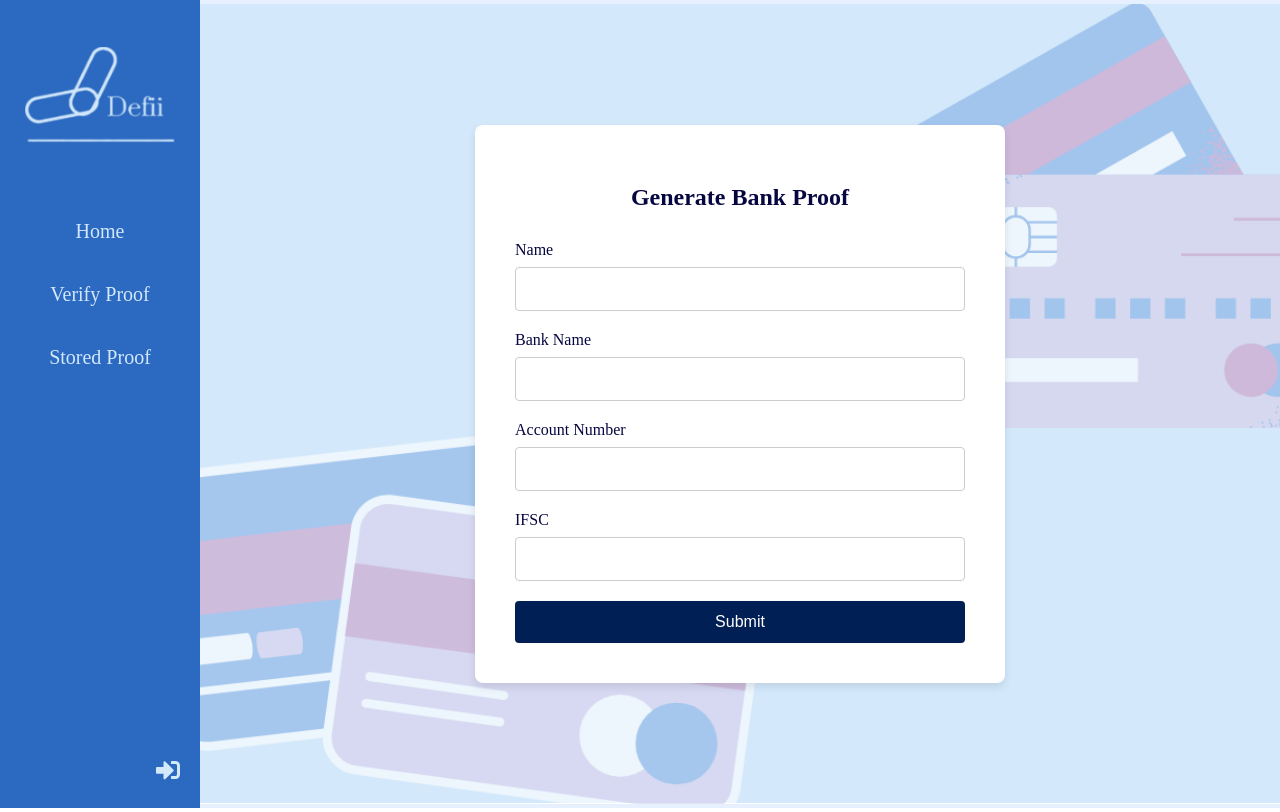
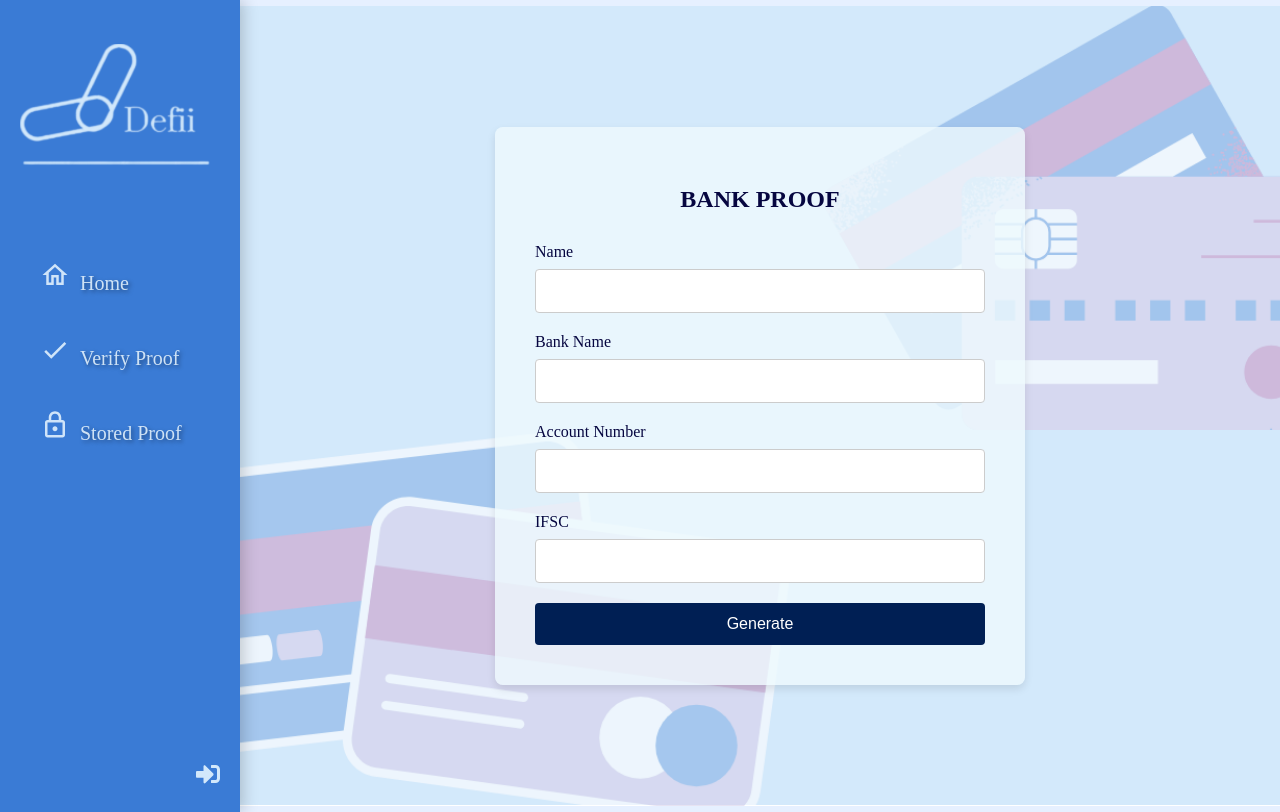
Before and after one commit to biscuitdey/openBankingZKApp, a Next.js app: page / in a window 1280 px wide. Built offline with nearby package versions, Linux system fonts and the light colour scheme.

Commit message:
Change texts

```diff
--- a/package.json
+++ b/package.json
@@ -9,6 +9,11 @@
     "lint": "next lint"
   },
   "dependencies": {
+    "@emotion/react": "^11.11.4",
+    "@emotion/styled": "^11.11.5",
+    "@material-ui/icons": "^4.11.3",
+    "@mui/icons-material": "^5.15.20",
+    "@mui/material": "^5.15.20",
     "next": "14.2.4",
     "react": "^18",
     "react-dom": "^18",
--- a/src/components/Form.tsx
+++ b/src/components/Form.tsx
@@ -12,7 +12,7 @@ const BackgroundContainer = styled.div`
 `;
 
 const FormContainer = styled.div`
-  background: white;
+  background-color: rgba(239, 250, 254, 0.8); /* Increase transparency */
   padding: 40px;
   border-radius: 8px;
   box-shadow: 0 4px 8px rgba(0, 0, 0, 0.1);
@@ -76,7 +76,7 @@ const Form: React.FC = () => {
   return (
     <BackgroundContainer>
       <FormContainer>
-        <Title>Generate Bank Proof</Title>
+        <Title>BANK PROOF</Title>
         <FormGroup>
           <Label>Name</Label>
           <Input
@@ -109,7 +109,7 @@ const Form: React.FC = () => {
             onChange={(e) => setIfsc(e.target.value)}
           />
         </FormGroup>
-        <Button onClick={handleSubmit}>Submit</Button>
+        <Button onClick={handleSubmit}>Generate</Button>
       </FormContainer>
     </BackgroundContainer>
   );
--- a/src/components/Layout.tsx
+++ b/src/components/Layout.tsx
@@ -1,25 +1,67 @@
 import styled from "styled-components";
 import React, { ReactNode } from "react";
 import Image from "next/image"; // Import the Image component from Next.js
-import { FaSignInAlt } from "react-icons/fa";
+import { FaSignInAlt, FaHome, FaCheck, FaLock } from "react-icons/fa";
+import HomeOutlinedIcon from "@mui/icons-material/HomeOutlined";
+import CheckOutlinedIcon from "@mui/icons-material/CheckOutlined";
+import LockOutlinedIcon from "@mui/icons-material/LockOutlined";
 
 const Sidebar = styled.div`
-  width: 200px;
-  height: 96vh;
-  background-color: #2c69c0;
+  width: 240px; // Increase the width for a more spacious design
+  height: 94vh;
+  background-color: #3a7bd5; // Use a different color for a fresh look
   display: flex;
   flex-direction: column;
-  align-items: center;
-  padding: 20px 0;
-  position: relative; /* Ensure the Sidebar is relative to position the login icon */
+  align-items: flex-start;
+  padding: 30px 0; // Increase the padding for a more spacious design
+  position: relative;
+  box-shadow: 3px 0 15px rgba(0, 0, 0, 0.2); // Use a darker box-shadow for more depth
+`;
+
+const LogoContainer = styled.div`
+  width: 190px; /* Reduced size for better proportion */
+  height: 190px;
+  margin-bottom: 40px; /* Slightly reduced margin */
+  margin-top: -20px;
+  position: relative;
+  margin-left: 20px;
+`;
+
+const IconWrapper = styled.span`
+  margin-right: 10px; /* Adjust icon margin */
+  padding-top: 40px;
+`;
+
+const NavLink = styled.a`
+  color: rgba(234, 247, 255, 0.85); // Use a lighter color for better contrast
+  margin: 20px 0; // Increase the margin for a more spacious design
+  cursor: pointer;
+  text-decoration: none;
+  font-size: 20px; // Increase the font size for better readability
+  font-family: "Prata", serif; // Apply Prata font
+  transition: all 0.3s ease;
+  text-shadow: 2px 2px 4px rgba(0, 0, 0, 0.4);
+  justify-content: flex-start; /* Align items to the right */
+  padding-left: 40px; /* Add padding to the left */
+
+  &:hover {
+    color: #ffffff;
+    text-decoration: underline;
+  }
 `;
 
 const LoginIcon = styled.div`
   position: absolute;
   bottom: 20px;
   right: 20px;
-  color: #d2e8fb;
+  color: #d2e8fb; /* Adjusted icon color */
   font-size: 24px;
+  cursor: pointer;
+  transition: all 0.3s ease; /* Smooth transition on hover */
+
+  &:hover {
+    transform: scale(1.1); /* Scale up on hover */
+  }
 `;
 
 const Main = styled.div`
@@ -32,26 +74,6 @@ const Main = styled.div`
 
 const Container = styled.div`
   display: flex;
-`;
-
-const NavLink = styled.a`
-  color: #d2e8fb;
-  margin: 20px 0; // Increase margin to move text downwards by 2 points
-  cursor: pointer;
-  text-decoration: none;
-  font-size: 20px; // Increase font size by 2 points
-  font-family: "Prata", serif; // Apply Prata font
-
-  &:hover {
-    text-decoration: underline;
-  }
-`;
-
-const LogoContainer = styled.div`
-  width: 150px;
-  height: 150px;
-  margin-bottom: 30px;
-  position: relative;
 `;
 
 interface LayoutProps {
@@ -71,9 +93,25 @@ const Layout: React.FC<LayoutProps> = ({ children }) => {
           />
         </LogoContainer>
 
-        <NavLink>Home</NavLink>
-        <NavLink>Verify Proof</NavLink>
-        <NavLink>Stored Proof</NavLink>
+        <NavLink>
+          <IconWrapper>
+            <HomeOutlinedIcon sx={{ fontSize: 30 }} />
+          </IconWrapper>
+          Home
+        </NavLink>
+        <NavLink>
+          <IconWrapper>
+            <CheckOutlinedIcon sx={{ fontSize: 30 }} />
+          </IconWrapper>
+          Verify Proof
+        </NavLink>
+        <NavLink>
+          <IconWrapper>
+            <LockOutlinedIcon sx={{ fontSize: 30 }} />
+          </IconWrapper>
+          Stored Proof
+        </NavLink>
+
         <LoginIcon>
           <FaSignInAlt />
         </LoginIcon>
--- a/src/pages/_document.tsx
+++ b/src/pages/_document.tsx
@@ -1,4 +1,11 @@
-import Document, { DocumentContext, DocumentInitialProps } from "next/document";
+import Document, {
+  DocumentContext,
+  DocumentInitialProps,
+  Head,
+  Html,
+  Main,
+  NextScript,
+} from "next/document";
 import { ServerStyleSheet } from "styled-components";
 
 export default class MyDocument extends Document {
@@ -29,4 +36,22 @@ export default class MyDocument extends Document {
       sheet.seal();
     }
   }
+
+  render(): JSX.Element {
+    return (
+      <Html>
+        <Head>
+          {/* Add the link to Google Material Icons here */}
+          <link
+            href="https://fonts.googleapis.com/icon?family=Material+Icons"
+            rel="stylesheet"
+          />
+        </Head>
+        <body>
+          <Main />
+          <NextScript />
+        </body>
+      </Html>
+    );
+  }
 }
--- a/styles/global.css
+++ b/styles/global.css
@@ -1,2 +1,3 @@
 /* styles/global.css */
 @import url('https://fonts.googleapis.com/css2?family=Prata&display=swap');
+@import url('https://fonts.googleapis.com/icon?family=Material+Icons');
```
Also changed, not shown: 2 other files (tests, documents, lock files or other folders).
